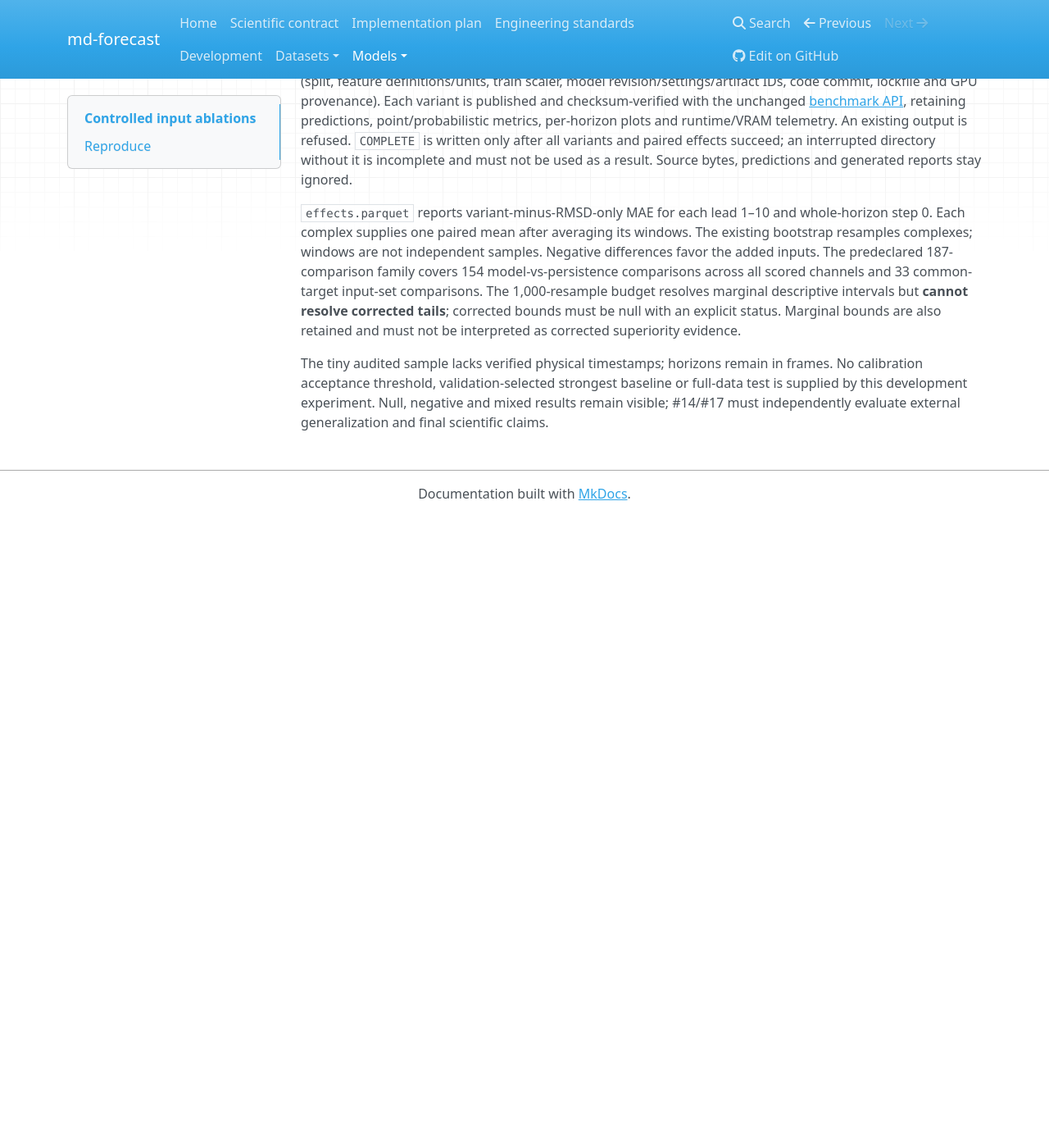
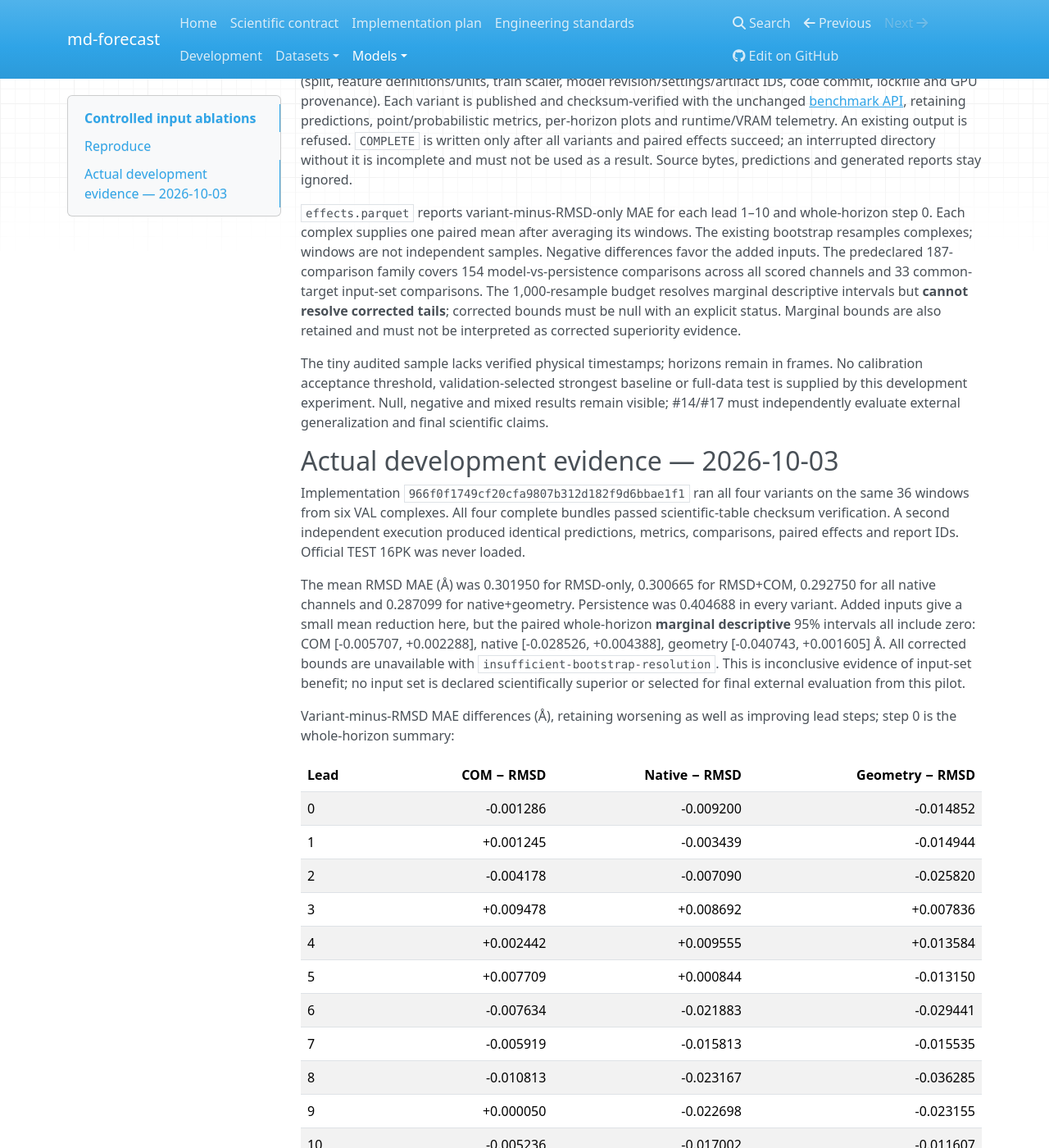
Before and after one commit to fabiobove-dr/md-forecast, an MkDocs documentation site: the page built from docs/models/INPUT_ABLATIONS.md, in a window 1280 px wide and 1400 px high, scrolled down 916 px. Shown: the whole window at 82% size. Built offline with MkDocs 1.6.1, drawn with Linux system fonts in a browser that asks for light colours; nearby versions of some CDN libraries; before the commit the page ends 1546 px from its top, so only the background shows below that; some of the changed text lies outside the part shown.

Commit message:
docs: record reproducible ablation effects and limitations

```diff
--- a/docs/models/INPUT_ABLATIONS.md
+++ b/docs/models/INPUT_ABLATIONS.md
@@ -69,3 +69,58 @@ frames. No calibration acceptance threshold, validation-selected strongest
 baseline or full-data test is supplied by this development experiment. Null,
 negative and mixed results remain visible; #14/#17 must independently evaluate
 external generalization and final scientific claims.
+
+## Actual development evidence — 2026-10-03
+
+Implementation `966f0f1749cf20cfa9807b312d182f9d6bbae1f1`
+ran all four variants on the same 36 windows from six VAL complexes. All four
+complete bundles passed scientific-table checksum verification. A second
+independent execution produced identical predictions, metrics, comparisons,
+paired effects and report IDs. Official TEST 16PK was never loaded.
+
+The mean RMSD MAE (Å) was 0.301950 for RMSD-only, 0.300665 for RMSD+COM,
+0.292750 for all native channels and 0.287099 for native+geometry. Persistence
+was 0.404688 in every variant. Added inputs give a small mean reduction here,
+but the paired whole-horizon **marginal descriptive** 95% intervals all include
+zero: COM [-0.005707, +0.002288], native [-0.028526, +0.004388],
+geometry [-0.040743, +0.001605] Å. All corrected bounds are unavailable with
+`insufficient-bootstrap-resolution`. This is inconclusive evidence of input-set
+benefit; no input set is declared scientifically superior or selected for final
+external evaluation from this pilot.
+
+Variant-minus-RMSD MAE differences (Å), retaining worsening as well as improving
+lead steps; step 0 is the whole-horizon summary:
+
+| Lead | COM − RMSD | Native − RMSD | Geometry − RMSD |
+| --- | ---: | ---: | ---: |
+| 0 | -0.001286 | -0.009200 | -0.014852 |
+| 1 | +0.001245 | -0.003439 | -0.014944 |
+| 2 | -0.004178 | -0.007090 | -0.025820 |
+| 3 | +0.009478 | +0.008692 | +0.007836 |
+| 4 | +0.002442 | +0.009555 | +0.013584 |
+| 5 | +0.007709 | +0.000844 | -0.013150 |
+| 6 | -0.007634 | -0.021883 | -0.029441 |
+| 7 | -0.005919 | -0.015813 | -0.015535 |
+| 8 | -0.010813 | -0.023167 | -0.036285 |
+| 9 | +0.000050 | -0.022698 | -0.023155 |
+| 10 | -0.005236 | -0.017002 | -0.011607 |
+
+Full per-lead effect bounds, point metrics, 0.1/0.5/0.9 pinball, 80% coverage,
+width and predictions remain in the saved Parquet artifacts. For illustration,
+RMSD-only coverage/width were 0.808333 / 1.041223 Å; native+geometry were
+0.777778 / 0.979125 Å. These values do not establish calibration acceptance.
+
+The first complete command took 9.03 seconds, peak RSS 1,675,088 KiB and maximum
+process-reserved VRAM 507,510,784 bytes. Hardware was RTX 4070 Laptop 8 GB,
+driver 580.173.02, Python 3.14.8; the existing lockfile was preserved. These are
+small-sample execution measurements, not full-corpus throughput estimates.
+
+Ignored retained outputs are `data/processed/input-ablations-issue13` and
+`data/processed/input-ablations-issue13-repeat`. Report identities:
+
+| Variant | SHA-256 report ID |
+| --- | --- |
+| rmsd | `4a212ae5c94d06e98b196d44845c126259fddbc3596a8dd94c3debe080343774` |
+| rmsd_com | `a60f18f12268cf30f2fdd7ada544671b2ce1ea21bb4a38448a397cf156784543` |
+| native | `e8c3b2f466f29451e5e939614808d179b2ef51988333b1b298fff63d6e43926d` |
+| native_geometry | `3f9804ba5b27b4e757efff996083aab73ef9d3b13ff9d9d5b8f79753e3d88f9b` |
```
Also changed, not shown: 1 other file.
